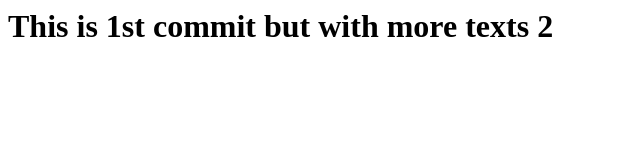
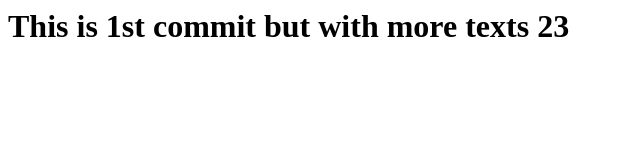
Before and after one commit to manhhung-doan/new-test, a plain HTML site: page index.html in a window 1280 px wide. Shown: the full height of the page, 0-640 px from the left. Drawn offline with Linux system fonts and the light colour scheme.

Commit message:
update txt

```diff
--- a/index.html
+++ b/index.html
@@ -1 +1 @@
-<h1>This is 1st commit but with more texts 2</h1>
+<h1>This is 1st commit but with more texts 23</h1>
```
